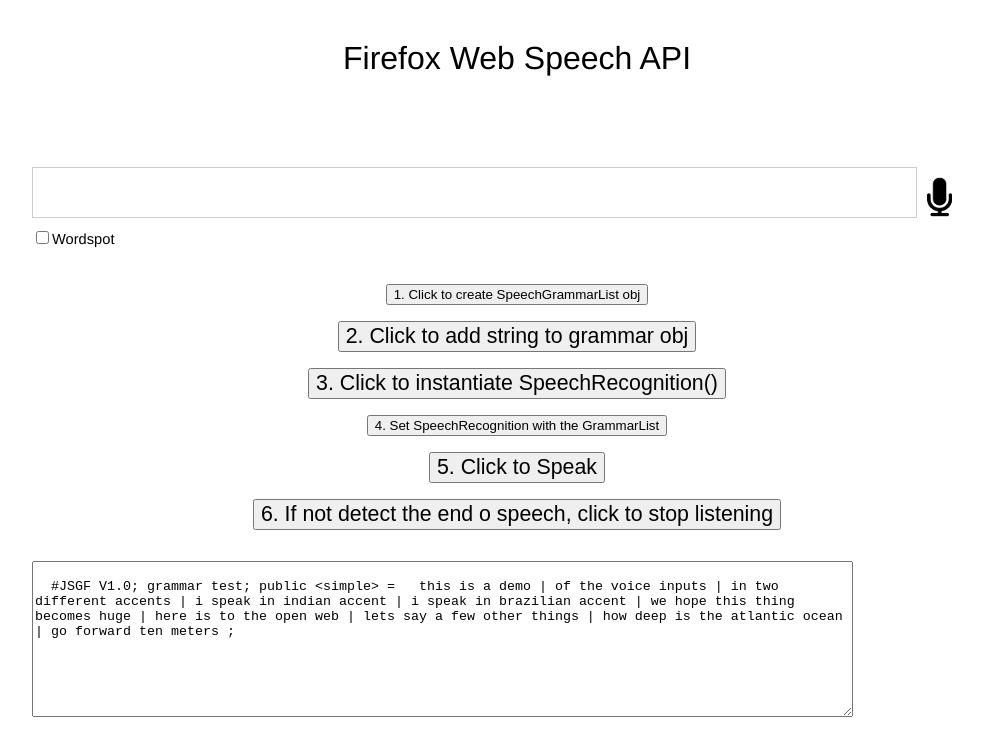
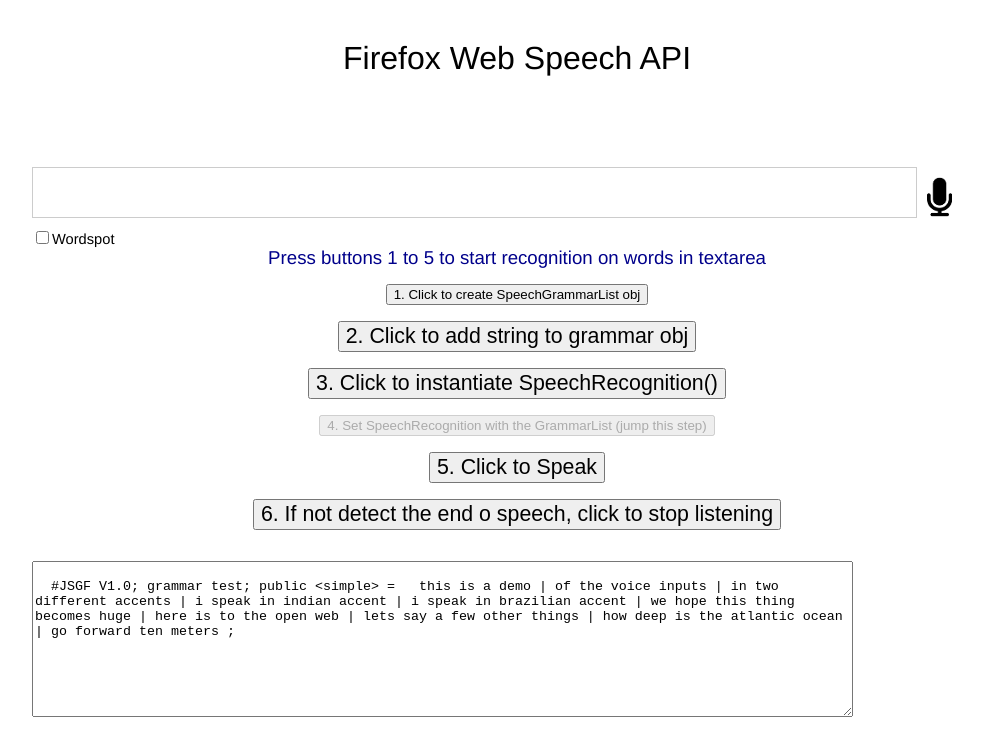
Before and after one commit to andrenatal/webspeechapi, a plain HTML site: page index.html in a window 1280 px wide. Shown: the whole page, without its empty margins (123-1106 px from the left). Drawn offline with Linux system fonts and the light colour scheme.

Commit message:
Update index.html
Disable set 4

```diff
--- a/index.html
+++ b/index.html
@@ -64,13 +64,13 @@
 <br>
 <input type="checkbox" name="kws" id="kws">Wordspot</input>
 <br>
-<div id="instructions">&nbsp;</div>
+<div id="instructions">Press buttons 1 to 5 to start recognition on words in textarea</div>
 <div id="gramdiv" style='display:visible'>
     <p id="controls">
         <button id="create_grammar">1. Click to create SpeechGrammarList obj</button> <br><br>
         <button id="set_grammar">2. Click to add string to grammar obj</button> <br><br>
         <button id="create_button">3. Click to instantiate SpeechRecognition()</button><br><br>
-        <button id="associate_grammar">4. Set SpeechRecognition with the GrammarList </button><br><br>
+        <button id="associate_grammar" disabled>4. Set SpeechRecognition with the GrammarList (jump this step) </button><br><br>
         <button id="start_button">5. Click to Speak</button><br><br>
         <button id="stop_button">6. If not detect the end o speech, click to stop listening</button> <br><br>
 
```
